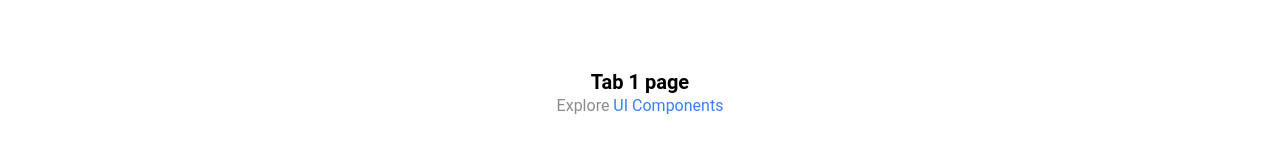
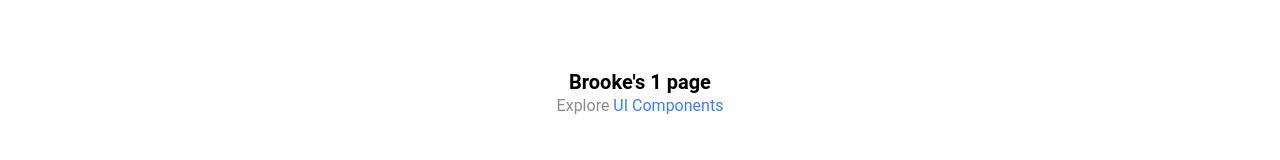
Before and after one commit to relectric-car-team/user-interface, a React (Create React App) app: page /tab1 in a window 1280 px wide. Shown: the part 307-467 px from the top of the page. Built offline with nearby package versions, Linux system fonts and the light colour scheme.

Commit message:
Update Tab1.tsx

```diff
--- a/src/pages/Tab1.tsx
+++ b/src/pages/Tab1.tsx
@@ -17,7 +17,7 @@ const Tab1: React.FC = () => {
                         <IonTitle size="large">Tab 1 Brooke says hello</IonTitle>
                     </IonToolbar>
                 </IonHeader>
-                <ExploreContainer name="Tab 1 page" />
+                <ExploreContainer name="Brooke's 1 page" />
             </IonContent>
         </IonPage>
     );
```
